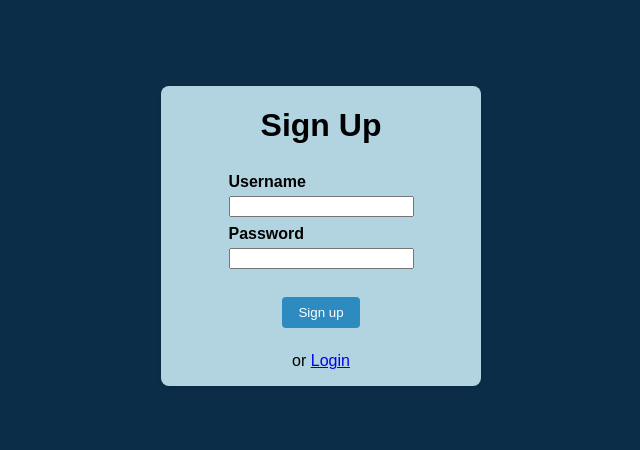
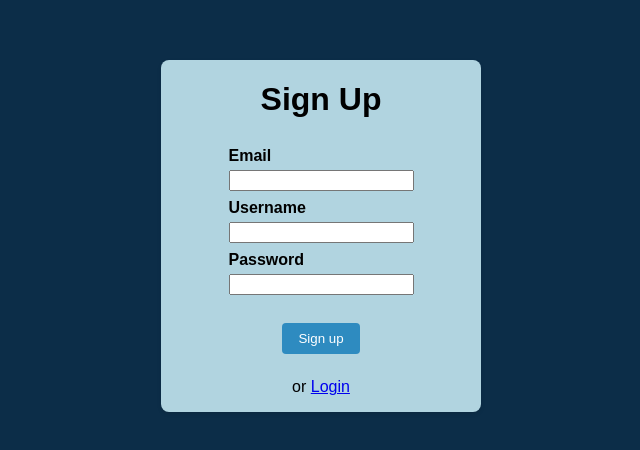
Before and after one commit to AmanTahiliani/PeerNotes, a React (Vite) app in the folder frontend/: page /signup in a window 1280 px wide. Shown: the part 164-614 px from the top of the page, without its empty margins (319-959 px from the left). Built offline with nearby package versions, Linux system fonts and the light colour scheme.

Commit message:
add set cookie

```diff
--- a/frontend/src/screens/Login.tsx
+++ b/frontend/src/screens/Login.tsx
@@ -1,9 +1,28 @@
 import { Link } from "react-router-dom"
 import "../styles/Login.css"
+import { FormEvent } from "react";
+
 export default function Login() {
+    function handleSubmit(e: FormEvent) {
+        e.preventDefault();
+        const formData = new FormData(e.target as HTMLFormElement);
+        const username = formData.get('username');
+        const password = formData.get('password');
+        fetch('http://localhost:8000/api/login/', {
+            method: 'POST',
+            credentials: 'include',
+            headers: {
+                'Content-Type': 'application/json',
+            },
+            body: JSON.stringify({ username, password }),
+        })
+            .catch((error) => {
+                console.error('Error:', error);
+            });
+        }
     return (
         <main>
-            <form className="login-container">
+            <form className="login-container" onSubmit={handleSubmit}>
                 <h1>Login</h1>
                 <div className="form-input">
                     <label htmlFor="username">Username</label>
--- a/frontend/src/screens/Signup.tsx
+++ b/frontend/src/screens/Signup.tsx
@@ -1,10 +1,36 @@
 import { Link } from "react-router-dom";
 import "../styles/Login.css"
+import { FormEvent } from "react";
 export default function Signup() {
+    function handleSubmit(e: FormEvent) {
+        e.preventDefault();
+        const formData = new FormData(e.target as HTMLFormElement);
+        const email = formData.get('email');
+        const username = formData.get('username');
+        const password = formData.get('password');
+        fetch('http://localhost:8000/api/signup/', {
+            method: 'POST',
+            headers: {
+                'Content-Type': 'application/json',
+            },
+            body: JSON.stringify({ email, username, password }),
+        })
+        .then(response => response.json())
+        .then(data => {
+            console.log('Success:', data);
+        })
+        .catch((error) => {
+            console.error('Error:', error);
+        });
+    }
     return (
         <main>
-            <form className="login-container">
+            <form className="login-container" onSubmit={handleSubmit}>
                 <h1>Sign Up</h1>
+                <div className="form-input">
+                    <label htmlFor="email">Email</label>
+                    <input type="email" name="email" id="email" />
+                </div>
                 <div className="form-input">
                     <label htmlFor="username">Username</label>
                     <input type="text" name="username" id="username" />
```
Also changed, not shown: 2 other files (tests, documents, lock files or other folders).
